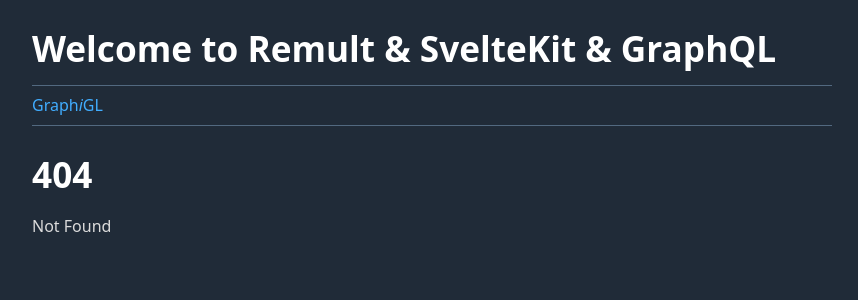
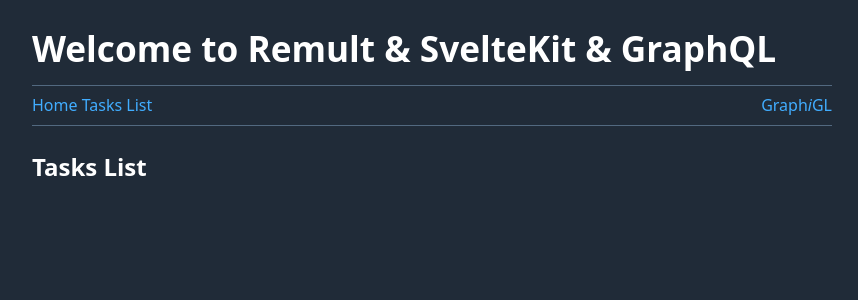
Before and after one commit to noam-honig/graphql-discussion-with-jycouet, a SvelteKit app: page /tasks in a window 1280 px wide. Before the commit this address had no page. Shown: the top 300 px of the page, without its empty margins (208-1066 px from the left). Built offline with nearby package versions, Linux system fonts and the light colour scheme.

Commit message:
:construction: NEW: tasks

```diff
--- a/src/routes/+layout.svelte
+++ b/src/routes/+layout.svelte
@@ -7,7 +7,10 @@
 <hr />
 
 <nav>
-	<a href="/api/graphql" target="_blank">Graph<i>i</i>GL</a>
+	<a href="/">Home</a>
+	<a href="/tasks">Tasks List</a>
+
+	<a style="float: right;" href="/api/graphql" target="_blank">Graph<i>i</i>GL</a>
 </nav>
 
 <hr />
--- /dev/null
+++ b/src/routes/tasks/+page.svelte
@@ -0,0 +1,7 @@
+<script lang="ts">
+	import type { PageData } from './$types';
+
+	export let data: PageData;
+</script>
+
+<h2>Tasks List</h2>
--- /dev/null
+++ b/src/routes/tasks/+page.ts
@@ -0,0 +1,5 @@
+import type { PageLoad } from './$types';
+
+export const load = (async () => {
+	return {};
+}) satisfies PageLoad;
```
